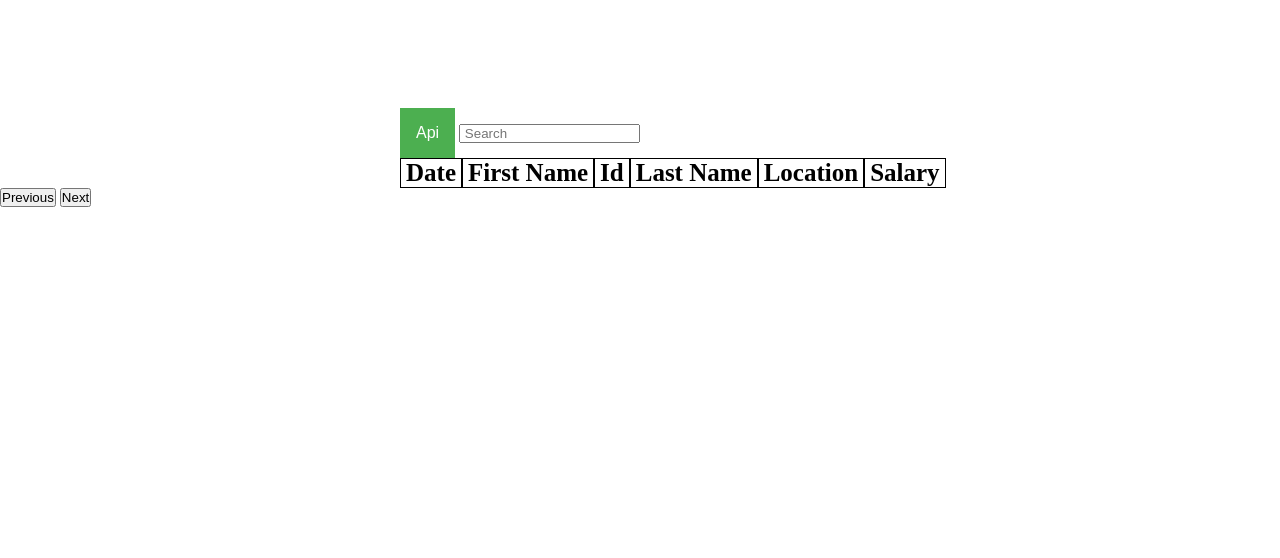
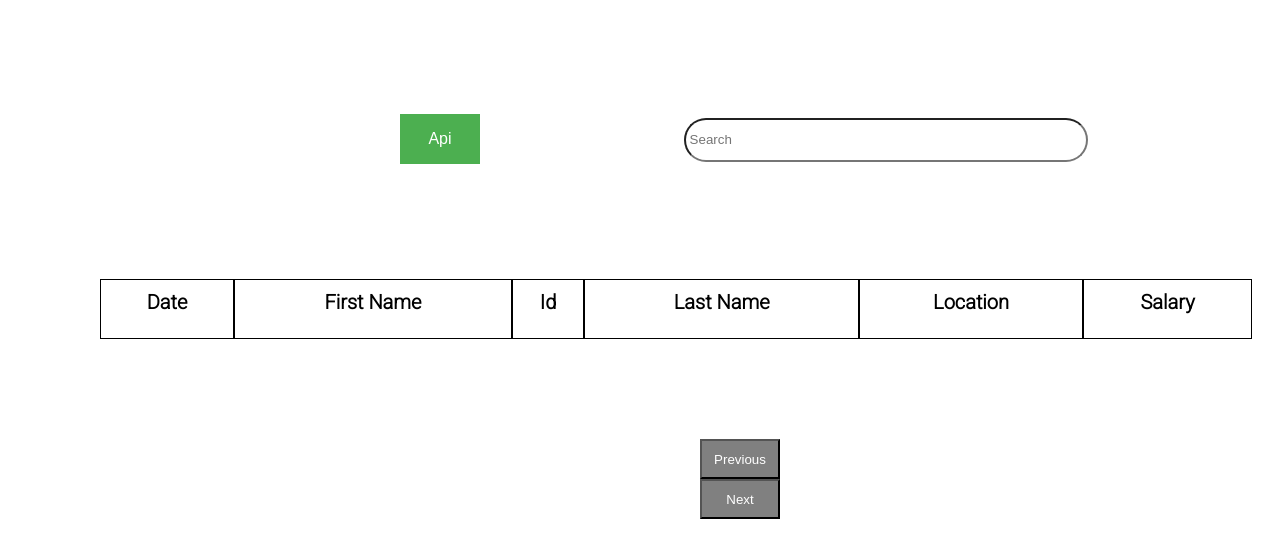
Before and after one commit to Cyb3r-5oul/Datatable, a plain HTML site: page index.html in a window 1280 px wide. Drawn offline with Linux system fonts and the light colour scheme; no server answers.

Commit message:
Update styles.css

```diff
--- a/styles.css
+++ b/styles.css
@@ -1,6 +1,15 @@
 * {
     margin: 0;
     padding: 0;
+}
+
+body {
+	font-family: 'Roboto', sans-serif;
+}
+
+button {
+	width: 40px;
+	height: 30px;
 }
 
 .dropbtn {
@@ -10,6 +19,8 @@
   padding: 16px;
   font-size: 16px;
   border: none;
+  width: 80px;
+  height: 50px;
 }
 
 .dropdown {
@@ -40,11 +51,22 @@
 
 .dropdown:hover .dropbtn {background-color: #3e8e41;}
 
+
+input {
+	width: 400px;
+	height: 40px;
+	margin-left: 200px;
+	border-radius: 25px;
+}
+
 .Table
 {
+	margin-top: 9%;
     display: table;
-    margin-left: 400px;
+    margin-left: 100px;
+    width: 90%;
 }
+
 .Title
 {
     display: table-caption;
@@ -52,18 +74,28 @@
     font-weight: bold;
     font-size: larger;
 }
+
 .Heading
 {
     display: table-row;
     font-weight: bold;
     text-align: center;
+    height: 60px;
 }
+
+.Heading p {
+	margin-top: 10px;
+	font-size: 25px;
+}
+
 .Row
 {
     display: table-row;
 }
+
 .Cell
 {
+	height: 40px;
     display: table-cell;
     border: solid;
     border-width: thin;
@@ -71,6 +103,30 @@
     padding-right: 5px;
 }
 
-p{
-	font-size: 25px;
+.Cell p{
+	margin-top: 10px;
+	font-size: 20px;
+	text-align: center;
 }
+
+.pagination {
+	margin: 100px 500px;
+}
+
+
+
+#prev {
+	background: grey;
+	color: white;
+	width: 80px;
+	height: 40px;
+	margin-left: 200px;
+}
+
+#next {
+	background: grey;
+	color: white;
+	width: 80px;
+	height: 40px;
+	margin-left: 200px;
+}
```
